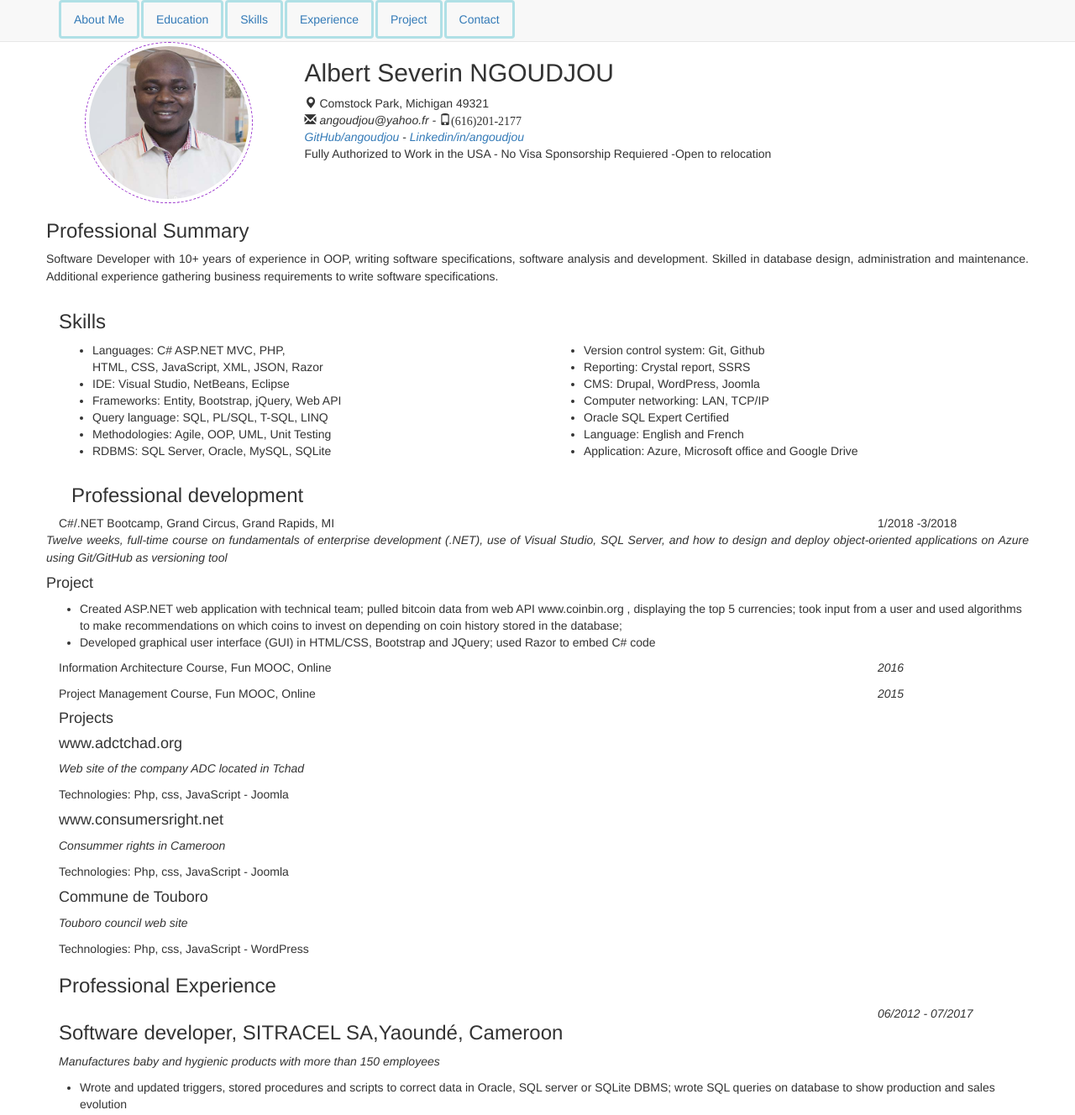
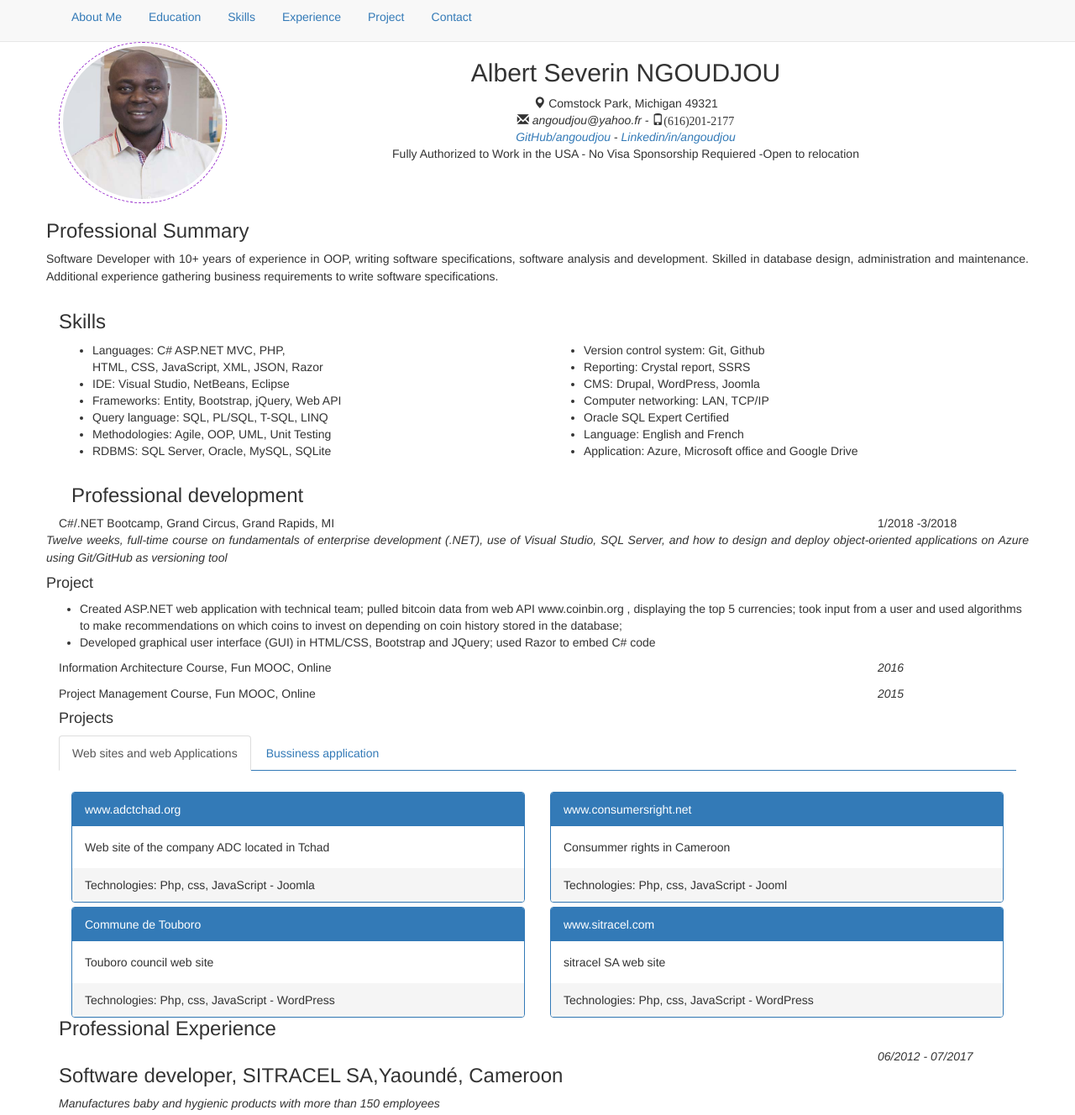
Before and after one commit to angoudjou/Lab18HtmlJs, a plain HTML site: page index.html in a window 1280 px wide. Shown: the top 1328 px of the page at 84% size. Drawn offline with nearby package versions, Linux system fonts and the light colour scheme; a script that the page names is missing.

Commit message:
Add panel  and accorderion

```diff
--- a/index.html
+++ b/index.html
@@ -9,20 +9,19 @@
     <script type="text/javascript" src="script.js"></script>
 
 
-<title>Personal Website</title>
+<title>Albert Severin NGOUDJOU - Personal Website</title>
 </head>
 <body>
     <header>
  <nav id="menu_bar" class="navbar navbar-default navbar-fixed-top text-center" >
      <div class="container">
         <ul id= "menu" class="nav nav-pills">
-            <li  class ="nav-item"> <a  class="nav-link" href="#"> About Me  </a></li>
-            <li  class ="nav-item"> <a  href="#education"  class="nav-link">Education </a></li>
-            <li lass ="nav-item"><a  class="nav-link"  href="#skill"> Skills </a></li>
-            <li lass ="nav-item"><a  class="nav-link" href="#experience"> Experience </a></li>
-
-               <li  class ="nav-item">  <a href="#project"  class="nav-link"> Project </a></li>
-             <li  class ="nav-item">  <a href="#contact"  class="nav-link"> Contact </a></li>
+            <li class ="nav-item"> <a  class="nav-link" href="#"> About Me  </a></li>
+            <li class ="nav-item"> <a  href="#education"  class="nav-link">Education </a></li>
+            <li class ="nav-item"><a  class="nav-link"  href="#skill"> Skills </a></li>
+            <li class ="nav-item"><a  class="nav-link" href="#experience"> Experience </a></li>
+            <li class ="nav-item">  <a href="#project"  class="nav-link"> Project </a></li>
+            <li class ="nav-item">  <a href="#contact"  class="nav-link"> Contact </a></li>
         </ul>
      </div>
 
@@ -31,16 +30,15 @@
 
 <div class="content container">
 
- <div class="row">
-     <div  class="col-lg-3 text-center" >
-         <img id="logo"  class="img-circle" src="image/albert.jpg" />
+  <div class="media">
+      <div class="media-left">
+            <img id="logo"  class="media-object img-circle" src="image/albert.jpg" />
      </div>
-    <div  class="col-lg-9 ">
-
-                 <h2>Albert Severin NGOUDJOU</h2>
+     <div class="media-body text-center">
+         <h2>Albert Severin NGOUDJOU</h2>
                  <span class="glyphicon glyphicon-map-marker"></span>
                  <span>Comstock Park, Michigan 49321</span><br>
-                 <span class="tel glyphicon glyphicon-envelope"></span>
+                  <span class="tel glyphicon glyphicon-envelope"></span>
                  <span class="email"> angoudjou@yahoo.fr  - </span>
                  <span class="tel glyphicon glyphicon-phone">(616)201-2177 </span>
                  <br>
@@ -48,9 +46,8 @@
                 <span class="github"><a target="_blank"  href="https://linkedin.com/in/angoudjou">Linkedin/in/angoudjou</a></span> <br>
                 <span>Fully Authorized to Work in the USA - No Visa Sponsorship Requiered -Open to relocation</span>
 
-
-         </div>
-    </div>
+     </div>
+      </div>
 
 <div class="row">
     <h3 id="about">Professional Summary</h3>
@@ -153,20 +150,120 @@ Developed graphical user interface (GUI) in HTML/CSS, Bootstrap and JQuery; used
 <section id= "project">
     <header><h4>Projects</h4></header>
     <article >
-        <header><h4>www.adctchad.org</h4></header>
-        <p class="description">Web site of the company ADC located  in Tchad</p>
-        <p class="footer"> Technologies: Php, css, JavaScript - Joomla</p>
-    </article>
-    <article >
-            <header><h4> www.consumersright.net</h4></header>
-            <p class="description">Consummer rights in Cameroon</p>
-            <p class="footer"> Technologies: Php, css, JavaScript - Joomla</p>
-        </article>
-        <article >
-                <header><h4> Commune de Touboro</h4></header>
-                <p class="description">Touboro council web site</p>
-                <p class="footer"> Technologies: Php, css, JavaScript - WordPress</p>
-            </article>
+        <ul  class="nav nav-tabs panel-primary ">
+            <li class="active"> <a  data-toggle="tab" href="#webproject">Web sites and web Applications</a>  </li>
+            <li><a data-toggle="tab" href="#businessproject"> Bussiness application </a> </li>
+
+        </ul>
+
+       <!-- tab content -->
+             <div class="tab-content">
+                    <div  id= "webproject" class="tab-pane  fade in active">
+                                <div class="panel-group ">
+                                    <div class="col-lg-6">
+                                        <div class="panel panel-primary">
+                                        <div class="panel-heading">www.adctchad.org</div>
+                                        <div class="panel-body">
+                                            Web site of the company ADC located  in Tchad
+                                        </div>
+                                        <div class="panel-footer">  Technologies: Php, css, JavaScript - Joomla</div>
+                                    </div>
+                                    </div>
+                                    <div class="col-lg-6">
+                                        <div class="panel panel-primary">
+                                        <div class="panel-heading">
+                                            www.consumersright.net
+                                        </div>
+                                        <div class="panel-body">
+                                            Consummer rights in Cameroon
+                                        </div>
+                                        <div class="panel-footer"> Technologies: Php, css, JavaScript - Jooml</div>
+                                    </div>
+                                    </div>
+
+                                   <div class="col-lg-6">
+                                       <div class="panel panel-primary">
+                                        <div class="panel-heading">
+                                           Commune de Touboro
+                                        </div>
+                                        <div class="panel-body">
+                                           Touboro council web site
+                                        </div>
+                                        <div class="panel-footer">Technologies: Php, css, JavaScript - WordPress</div>
+                                    </div>
+                                   </div>
+                                    <div class="col-lg-6">
+                                       <div class="panel panel-primary">
+                                        <div class="panel-heading">
+                                         www.sitracel.com
+                                        </div>
+                                        <div class="panel-body">
+                                          sitracel SA web site
+                                        </div>
+                                        <div class="panel-footer">Technologies: Php, css, JavaScript - WordPress</div>
+                                    </div>
+                                   </div>
+
+
+
+
+                                </div> <!-- end panel group -->
+
+
+                    </div>
+                    <div   class="tab-pane fade" id="businessproject">
+                             <div class="panel-group" id= "accorderion">
+                                 <div class="panel panel-primary">
+                                     <div class="panel-heading">
+                                         <h4 class="panel-title">
+                                             <a data-toggle="collapse" data-parent="#accorderion" href="#asengocommerce"> ASENGO Commerce </a>
+                                         </h4>
+                                     </div>
+                                     <div id="asengocommerce" class="panel panel-collapse collapse in">
+                                 <div class="panel-body">
+                                    ASENGO Commerce is a Bussiness Applcation developped in C#
+                                 </div>
+                             </div>
+                                 </div>
+
+                                <div class="panel panel-primary">
+                                     <div class="panel-heading">
+                                         <h4 class="panel-title">
+                                             <a data-toggle="collapse" data-parent="#accorderion" href="#devam"> Devcam </a>
+                                         </h4>
+                                     </div>
+                                      <div id="devam" class="panel panel-collapse collapse ">
+                                 <div class="panel-body">
+                                    ASENGO Commerce is a Bussiness Applcation developped in C#
+                                 </div>
+                             </div>
+                                 </div>
+
+                                 <div class="panel panel-primary">
+                                     <div class="panel-heading">
+                                         <h4 class="panel-title">
+                                             <a data-toggle="collapse" data-parent="#accorderion" href="#jedjangui"> JeDjangui </a>
+                                         </h4>
+                                     </div>
+                                      <div id="jedjangui" class="panel panel-collapse collapse ">
+                                     <div class="panel-body">
+                                        ASENGO Commerce is a Bussiness Applcation developped in C#
+                                     </div>
+                                     <div class="panel-footer">
+                                         <p  > Technologies: Php, css, JavaScript - WordPress</p>
+                                     </div>
+                                </div>
+                                 </div>
+
+                             </div>
+                              <!-- end panel group accorderion -->
+
+                        </div>
+                        <!-- end collapse panel -->
+
+
+                </div>
+
 </section>
 
  <section id="experience">
@@ -341,7 +438,7 @@ Designed and implemented business application venture capital subsidiary in Visu
                         <label for="subject">Your Subject</label>
                         <div class="input-group">
                             <span class="input-group-addon">Subject</span>
-                             <input type="text" class="form-control" name="suject">
+                            <input type="text" class="form-control" name="suject">
                         </div>
 
                         </div>
@@ -354,7 +451,9 @@ Designed and implemented business application venture capital subsidiary in Visu
 
                         </div>
                         <div class="input-btn-group">
-                            <button type="submit class="btn btn-default" value="Submit"> <i class="glyphicon glyphicon-ok">Send</i></button>
+                            <button type="submit class="btn btn-primary" value="Submit">
+                             <i class="glyphicon glyphicon-ok">Send</i>
+                            </button>
 
                         </div>
                     </form>
@@ -372,6 +471,7 @@ Designed and implemented business application venture capital subsidiary in Visu
 </section>
 
 
+
 </div> <!-- end contenair -->
 </body>
 <script src="https://code.jquery.com/jquery-3.2.1.slim.min.js" integrity="sha384-KJ3o2DKtIkvYIK3UENzmM7KCkRr/rE9/Qpg6aAZGJwFDMVNA/GpGFF93hXpG5KkN" crossorigin="anonymous"></script>
--- a/style.css
+++ b/style.css
@@ -11,6 +11,10 @@ margin-left: auto;
 margin-right: auto;
 
 }
+.panel{
+
+    margin:  5px 0 5px 0 ;
+}
 
 a:link, a:visited , a:active, a:hover
 {
@@ -18,25 +22,14 @@ a:link, a:visited , a:active, a:hover
     text-decoration-style: none;
 
 }
-ul a {
-    padding: 15px;
-    border: powderblue solid;
-    margin: 0px;
-
-}
-
-ul a:hover{
-    border-style: solid;
-    border-color: slateblue ;
-
-}
 p {
     text-align: justify;
     line-height: 150%;
     margin: 0px;
 }
+
 h2{
-margin: auto 0px, auto 0px;
+margin: auto 0px ss auto 0px;
 }
 
 #logo{
```
